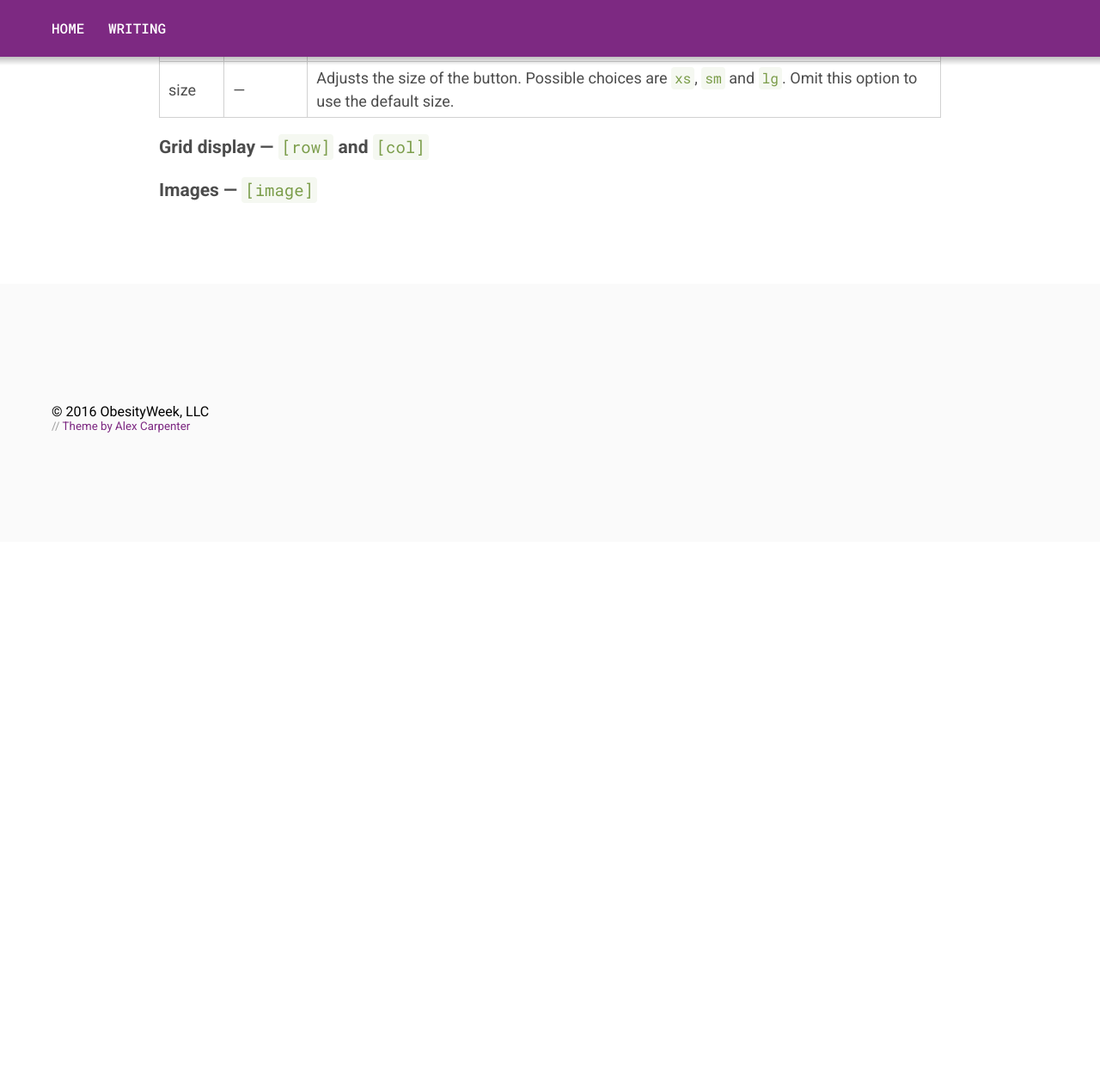
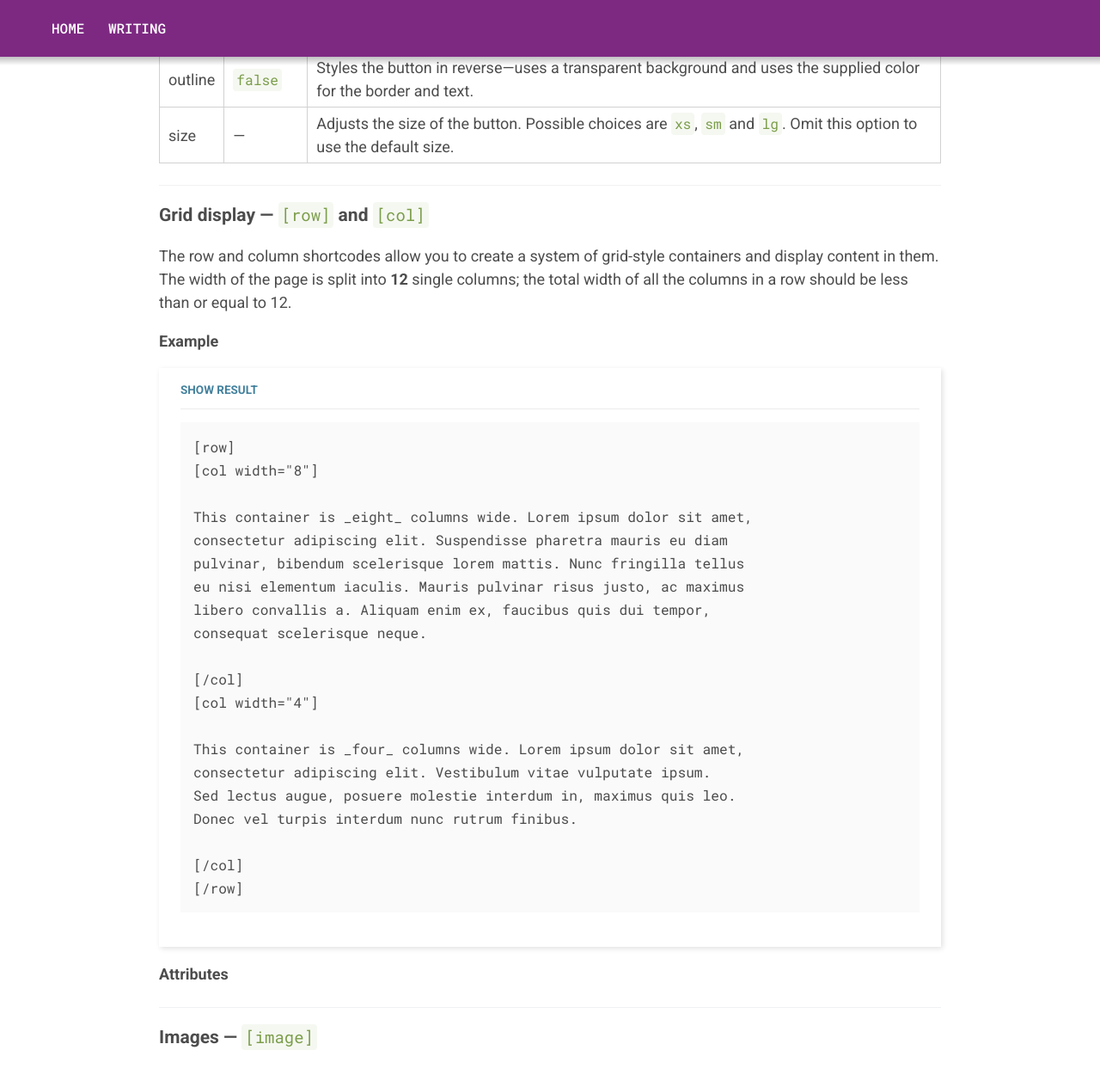
Before and after one commit to asmbs/ow-docs, a Jekyll site: the page built from _pages/writing-shortcodes.md, in a window 1280 px wide and 1400 px high, scrolled down 1654 px. Shown: the top 1257 px of the window at 86% size. Built offline with Jekyll 4.4.1, drawn with Linux system fonts in a browser that asks for light colours; before the commit the page ends 2284 px from its top, so only the background shows below that.

Commit message:
more shortcode content

```diff
--- a/_pages/examples/sc-button.md
+++ /dev/null
@@ -1,11 +0,0 @@
-{% include example/start.html %}
-
-{% highlight plaintext %}
-[btn color="success" href="http://google.com"]Click Here[/btn]
-{% endhighlight %}
-
-{% include example/mid.html %}
-
-![Button]({{ site.baseurl }}/images/sc-button.png)
-
-{% include example/end.html %}
--- a/_pages/writing-shortcodes.md
+++ b/_pages/writing-shortcodes.md
@@ -4,13 +4,9 @@ title:     Using Shortcodes
 permalink: /writing/shortcodes/
 ---
 
-[p/markdown]: {{ site.baseurl }}/writing/markdown
+[p--markdown]: {{ site.baseurl }}/writing/markdown
 
-One of the biggest reasons we use [Markdown][p/markdown] to write content on the website is
-because it helps really separate the _content_ you're writing from the _layout_ that displays
-it, which helps you focus on writing content and writing it well. Sometimes, though, you need
-just a little bit of control over how your content is being displayed. That's where shortcodes
-come in.
+One of the biggest reasons we use [Markdown][p--markdown] to write content on the website is because it helps really separate the _content_ you're writing from the _layout_ that displays it, which helps you focus on writing content and writing it well. Sometimes, though, you need just a little bit of control over how your content is being displayed. That's where shortcodes come in.
 
 -----
 
@@ -18,10 +14,7 @@ come in.
 
 [I already know what they are, show me the ones I can use.](#shortcodes)
 
-If you aren't familiar with what shortcodes are or how they work, they are simple tags that you
-write into your content that represent a piece of layout—a box, a button, etc. When WordPress
-converts your Markdown content into HTML, it detects these shortcode tags, processes them and
-turns them into specifically formatted code.
+If you aren't familiar with what shortcodes are or how they work, they are simple tags that you write into your content that represent a piece of layout—a box, a button, etc. When WordPress converts your Markdown content into HTML, it detects these shortcode tags, processes them and turns them into specifically formatted code.
 
 Take the following shortcode for example:
 
@@ -45,14 +38,22 @@ The **New Orleans** theme provides a few useful shortcodes for you to use:
 
 [Buttons](#sc-button) \| [Grids](#sc-grid) \| [Images](#sc-image)
 
+-----
+
 ### Buttons — `[btn]` {#sc-button}
 
-Creates links that are styled as buttons, allowing you to emphasize specific calls to action
-in your content.
+Creates links that are styled as buttons, allowing you to emphasize specific calls to action in your content.
 
 #### Example
 
-{% include_relative examples/sc-button.md %}
+{% include example/start.html %}
+{% highlight plaintext %}
+[btn color="success" href="http://google.com"]Click Here[/btn]
+{% endhighlight %}
+{% include example/mid.html %}
+![]({{ site.baseurl }}/images/sc-button.png)
+_(Screenshot taken from site)_
+{% include example/end.html %}
 
 #### Attributes
 
@@ -63,6 +64,44 @@ color   | `default` | The button color. You can choose any of the theme colors.
 outline | `false`   | Styles the button in reverse—uses a transparent background and uses the supplied color for the border and text.
 size    | —         | Adjusts the size of the button. Possible choices are `xs`, `sm` and `lg`. Omit this option to use the default size.
 
+-----
+
 ### Grid display — `[row]` and `[col]` {#sc-grid}
 
+The row and column shortcodes allow you to create a system of grid-style containers and display content in them. The width of the page is split into **12** single columns; the total width of all the columns in a row should be less than or equal to 12.
+
+#### Example
+
+{% include example/start.html %}
+{% highlight plaintext %}
+[row]
+[col width="8"]
+
+This container is _eight_ columns wide. Lorem ipsum dolor sit amet,
+consectetur adipiscing elit. Suspendisse pharetra mauris eu diam
+pulvinar, bibendum scelerisque lorem mattis. Nunc fringilla tellus
+eu nisi elementum iaculis. Mauris pulvinar risus justo, ac maximus
+libero convallis a. Aliquam enim ex, faucibus quis dui tempor,
+consequat scelerisque neque.
+
+[/col]
+[col width="4"]
+
+This container is _four_ columns wide. Lorem ipsum dolor sit amet,
+consectetur adipiscing elit. Vestibulum vitae vulputate ipsum.
+Sed lectus augue, posuere molestie interdum in, maximus quis leo.
+Donec vel turpis interdum nunc rutrum finibus.
+
+[/col]
+[/row]
+{% endhighlight %}
+{% include example/mid.html %}
+![]({{ '/images/sc-grid.png' | prepend: site.baseurl }})
+_(Screenshot taken from site)_
+{% include example/end.html %}
+
+#### Attributes
+
+-----
+
 ### Images — `[image]` {#sc-image}
```
Also changed, not shown: images/sc-grid.png (added).
